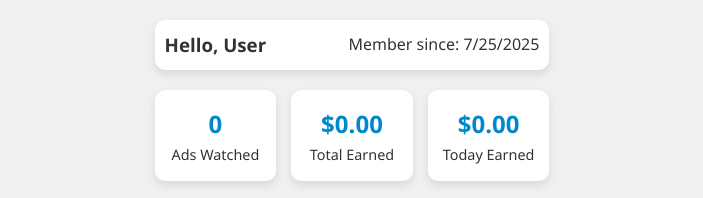
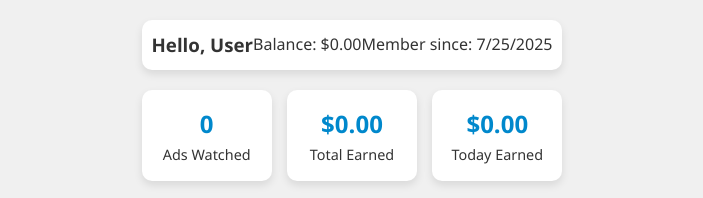
Before and after one commit to prosenjit420/Watchandearn, a plain HTML site: page index.html in a window 1280 px wide. Shown: the top 198 px of the page, without its empty margins (288-991 px from the left). Drawn offline with Linux system fonts and the light colour scheme.

Commit message:
Update index.html

```diff
--- a/index.html
+++ b/index.html
@@ -627,6 +627,9 @@
             <div class="page active" id="home-page">
                 <div class="user-info">
                     <h3 id="username">Hello, User</h3>
+                    <div class="balance-info">
+                        <span>Balance: $<span id="user-balance">0.00</span></span>
+                    </div>
                     <p>Member since: <span id="join-date">Today</span></p>
                 </div>
 
@@ -1129,7 +1132,7 @@
                 // Update referral link display
                 if (referralLinkText && userData.referralData) {
                     const refLink = userData.referralData.referralLink ||
-                        `https://t.me/watchadsandearnbot?start=ref_${userData.referralData.referralCode}`;
+                        `https://t.me/${botConfig.username}?${botConfig.startCommand}=ref_${userData.referralData.referralCode}`;
                     referralLinkText.textContent = refLink;
                     userData.referralData.referralLink = refLink; // Ensure it's saved
                 }
```
